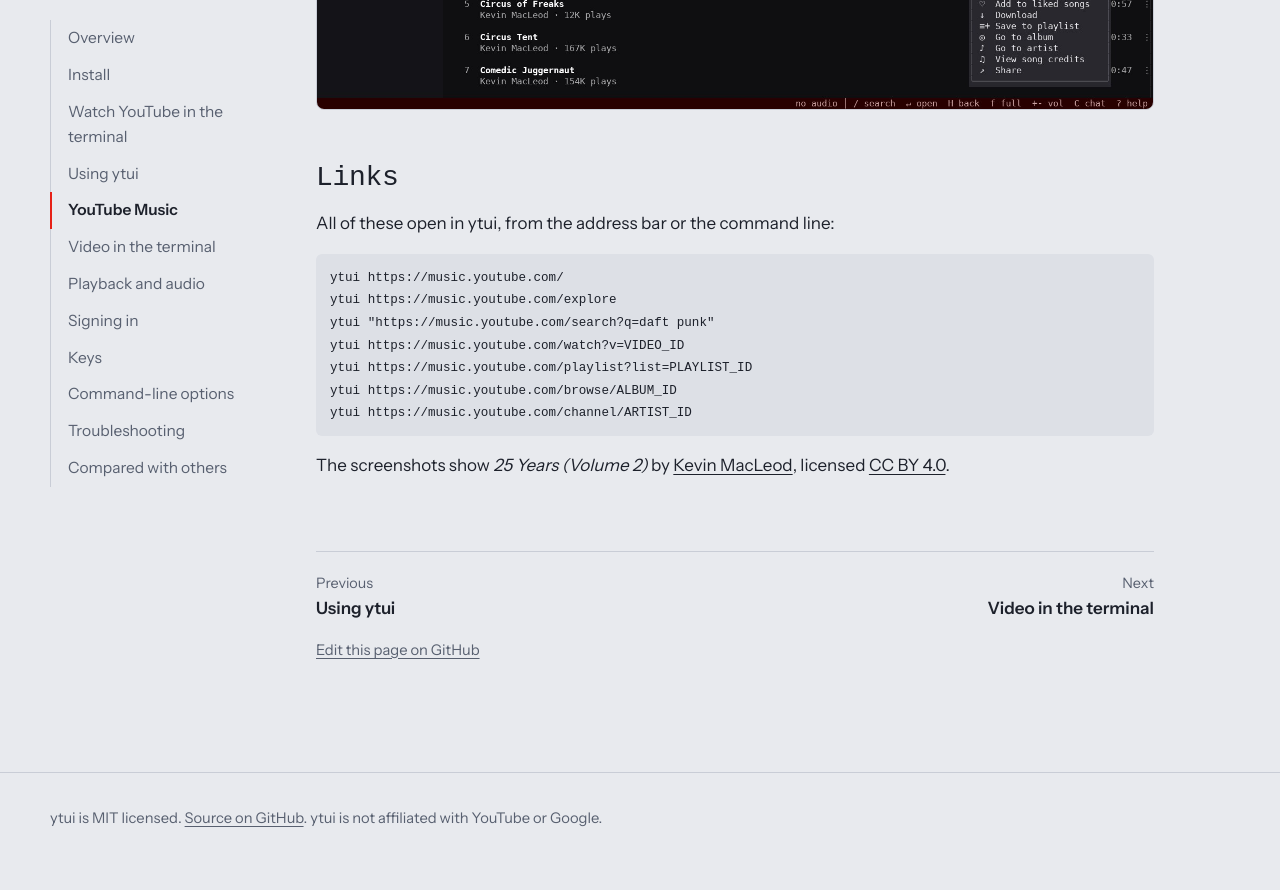
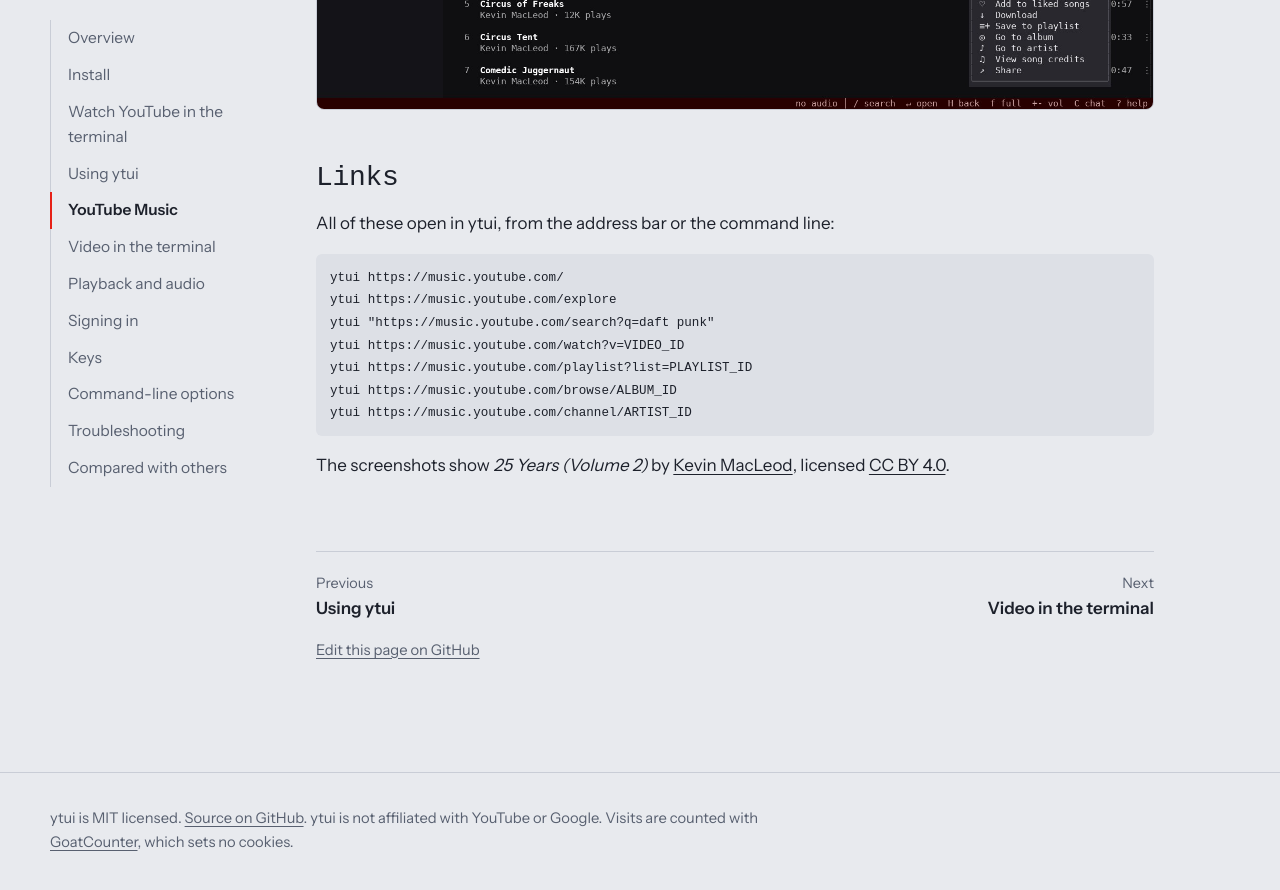
Before and after one commit to bong-water-water-bong/ytui, a Jekyll site: the page built from docs/guide/youtube-music.md, in a window 1280 px wide and 900 px high, scrolled down 2833 px. Shown: the top 890 px of the window. Built offline with Jekyll 4.4.1, drawn with Linux system fonts in a browser that asks for light colours; some web fonts are replaced.

Commit message:
Count site visits with GoatCounter (#15)
* Count site visits with GoatCounter

Co-Authored-By: Claude Opus 5.5 <noreply@anthropic.com>

* Shorten the YouTube Music page description to 155 characters

Co-Authored-By: Claude Opus 5.5 <noreply@anthropic.com>

---------

Co-authored-by: bong-water-water-bong <bong-water-water-bong@1bit.gg>
Co-authored-by: Claude Opus 5.5 <noreply@anthropic.com>

```diff
--- a/docs/_layouts/doc.html
+++ b/docs/_layouts/doc.html
@@ -30,6 +30,7 @@
   ]
 }
 </script>
+<script data-goatcounter="https://ytui.goatcounter.com/count" async src="//gc.zgo.at/count.js"></script>
 </head>
 <body class="docs">
 <header class="wrap top">
@@ -70,7 +71,7 @@
 
 <footer>
   <div class="wrap">
-    <p>ytui is MIT licensed. <a href="https://github.com/bong-water-water-bong/ytui">Source on GitHub</a>. ytui is not affiliated with YouTube or Google.</p>
+    <p>ytui is MIT licensed. <a href="https://github.com/bong-water-water-bong/ytui">Source on GitHub</a>. ytui is not affiliated with YouTube or Google. Visits are counted with <a href="https://www.goatcounter.com/">GoatCounter</a>, which sets no cookies.</p>
   </div>
 </footer>
 </body>
--- a/docs/index.html
+++ b/docs/index.html
@@ -129,6 +129,7 @@ layout: null
 
 <link rel="stylesheet" href="assets/site.css">
 <link rel="icon" href="favicon.svg" type="image/svg+xml">
+<script data-goatcounter="https://ytui.goatcounter.com/count" async src="//gc.zgo.at/count.js"></script>
 </head>
 <body>
 <header class="wrap top">
@@ -276,7 +277,7 @@ layout: null
 <footer>
   <div class="wrap">
     <p>ytui is MIT licensed. <a href="https://github.com/bong-water-water-bong/ytui">Source on GitHub</a>.</p>
-    <p>The half-block screenshot shows <a href="https://peach.blender.org/">Big Buck Bunny</a>, © Blender Foundation, licensed CC BY 3.0. The captions screenshot shows <a href="https://durian.blender.org/">Sintel</a>, © Blender Foundation, licensed CC BY 3.0. ytui is not affiliated with YouTube or Google.</p>
+    <p>The half-block screenshot shows <a href="https://peach.blender.org/">Big Buck Bunny</a>, © Blender Foundation, licensed CC BY 3.0. The captions screenshot shows <a href="https://durian.blender.org/">Sintel</a>, © Blender Foundation, licensed CC BY 3.0. ytui is not affiliated with YouTube or Google. Visits are counted with <a href="https://www.goatcounter.com/">GoatCounter</a>, which sets no cookies.</p>
   </div>
 </footer>
 </body>
```
Also changed, not shown: docs/guide/youtube-music.md (+1 -1 lines).
